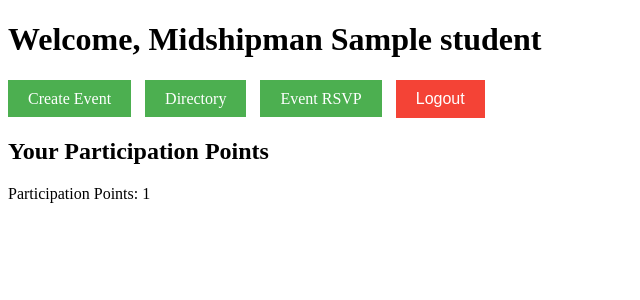
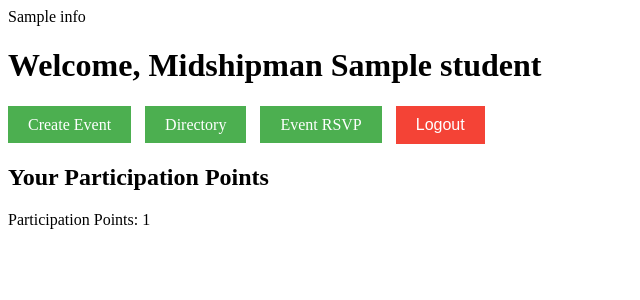
Before and after one commit to sarahpark2001/cs4111-project1, a Flask app: template webserver/templates/student_dashboard.html in a window 1280 px wide. Shown: the top 300 px of the page, without its empty margins (0-640 px from the left). Run offline with Flask 2, Linux system fonts and the light colour scheme; the template is opened without the code that fills it: most values are stand-ins (such as "Sample title", 1, 10 or a date in 2020); parts of the project's set-up code (start-up, migrations or seed data) failed here and were passed over.

Commit message:
Update student_dashboard.html to show info headers

```diff
--- a/webserver/templates/student_dashboard.html
+++ b/webserver/templates/student_dashboard.html
@@ -23,6 +23,12 @@
     </style>
 </head>
 <body>
+    {% if info %}
+    <div class="alert-info">
+        {{ info }}
+    </div>
+    {% endif %}
+
     <h1>
         Welcome,
         {% if student.program_option == 'STA-21' %}
```
